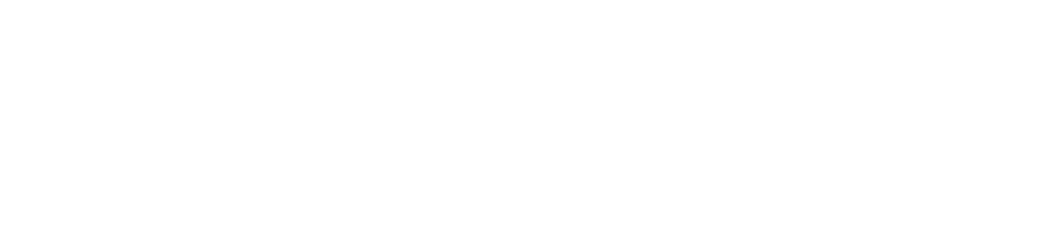
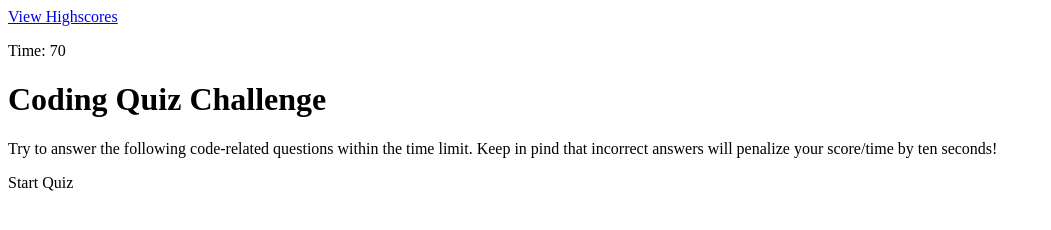
Before and after one commit to hak9292/GIT-HTML-CSS-JS-Code_Quiz, a plain HTML site: page index.html in a window 1280 px wide. Shown: the whole page, without its empty margins (0-1051 px from the left). Drawn offline with Linux system fonts and the light colour scheme.

Commit message:
added timer

```diff
--- a/assets/js/logic.js
+++ b/assets/js/logic.js
@@ -1,11 +1,14 @@
 // variables to keep track of quiz state
-
+var startButton = document.querySelector("#start");
 
 // variables to reference DOM elements
 
 
 //function to get the quiz going
+startButton.addEventListener("click", function() {
 
+}
+)
 //function to pull each question
     //current question from questions
     //updated DOM elements to reflect the new question
@@ -29,6 +32,19 @@
   //hides questions section
 
  //function for the clock
+ var timeEl = document.querySelector(".time");
+ var secondsLeft = 75;
+ function setTime() {
+   var timerInterval = setInterval(function() {
+     secondsLeft--;
+     timeEl.textContent = `Time: ${secondsLeft}`;
+     if(secondsLeft === 0) {
+       clearInterval(timerInterval);
+       sendMessage();
+     }
+   }, 1000);
+  }
+  setTime();
   //updates time
   //checks if user ran out of time
 
--- a/index.html
+++ b/index.html
@@ -1,12 +1,23 @@
 <!DOCTYPE html>
 <html lang="en">
+
 <head>
     <meta charset="UTF-8">
     <meta http-equiv="X-UA-Compatible" content="IE=edge">
     <meta name="viewport" content="width=device-width, initial-scale=1.0">
-    <title>Document</title>
+    <title>Code Quiz</title>
 </head>
+
 <body>
-
+<header class="highscores">
+<a href="./highscores.html">View Highscores</a>
+<p class="time">Time: 0</p>
+</header>
+<main>
+<h1>Coding Quiz Challenge</h1>
+<p>Try to answer the following code-related questions within the time limit. Keep in pind that incorrect answers will penalize your score/time by ten seconds!</p>
+<p id="start">Start Quiz</p>
+</main>
+<script src="./assets/js/logic.js"></script>
 </body>
 </html>
```
Also changed, not shown: highscores.html (renamed from indexhs.html, +4 -2 lines), 3 other files.
